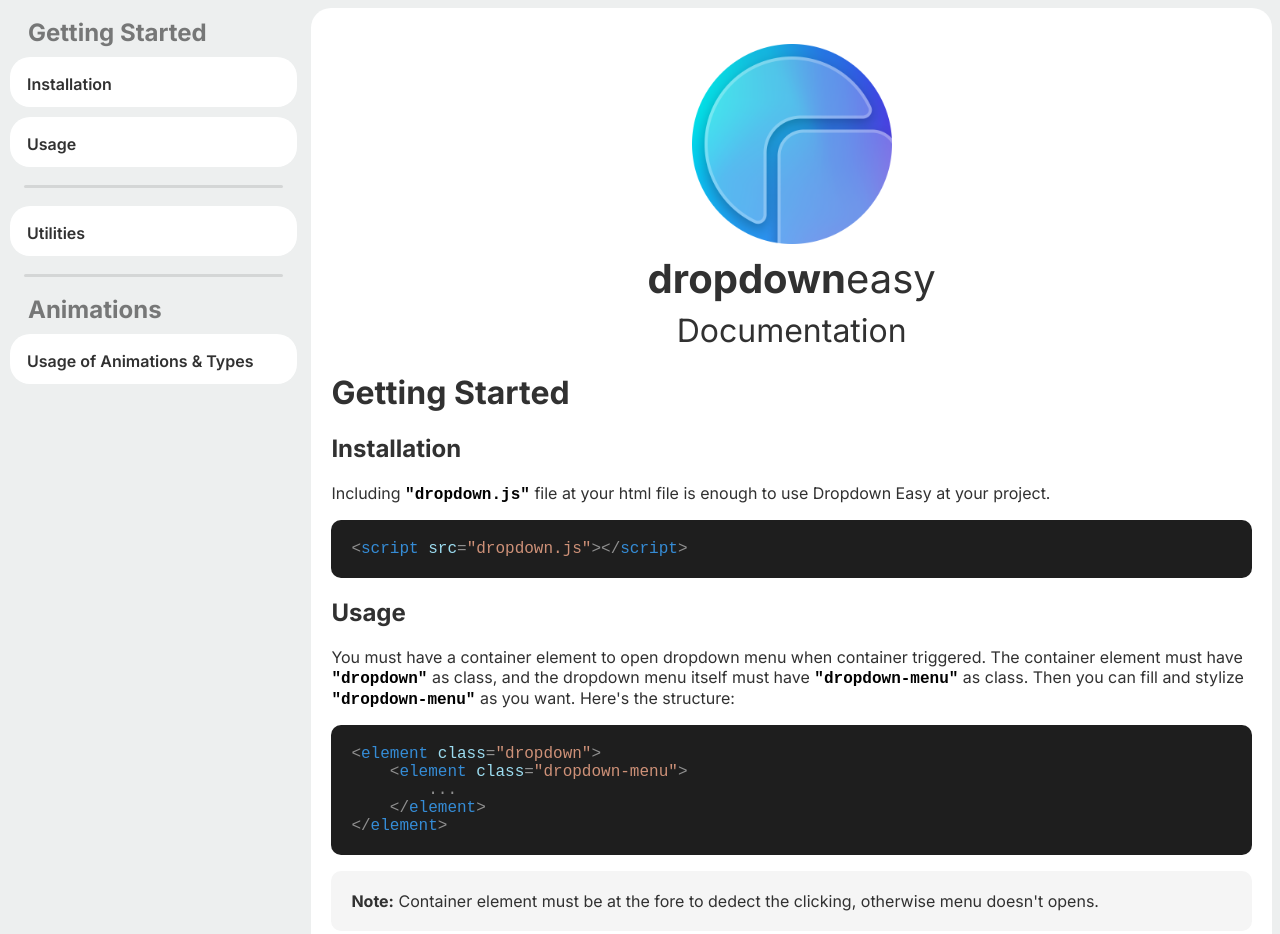
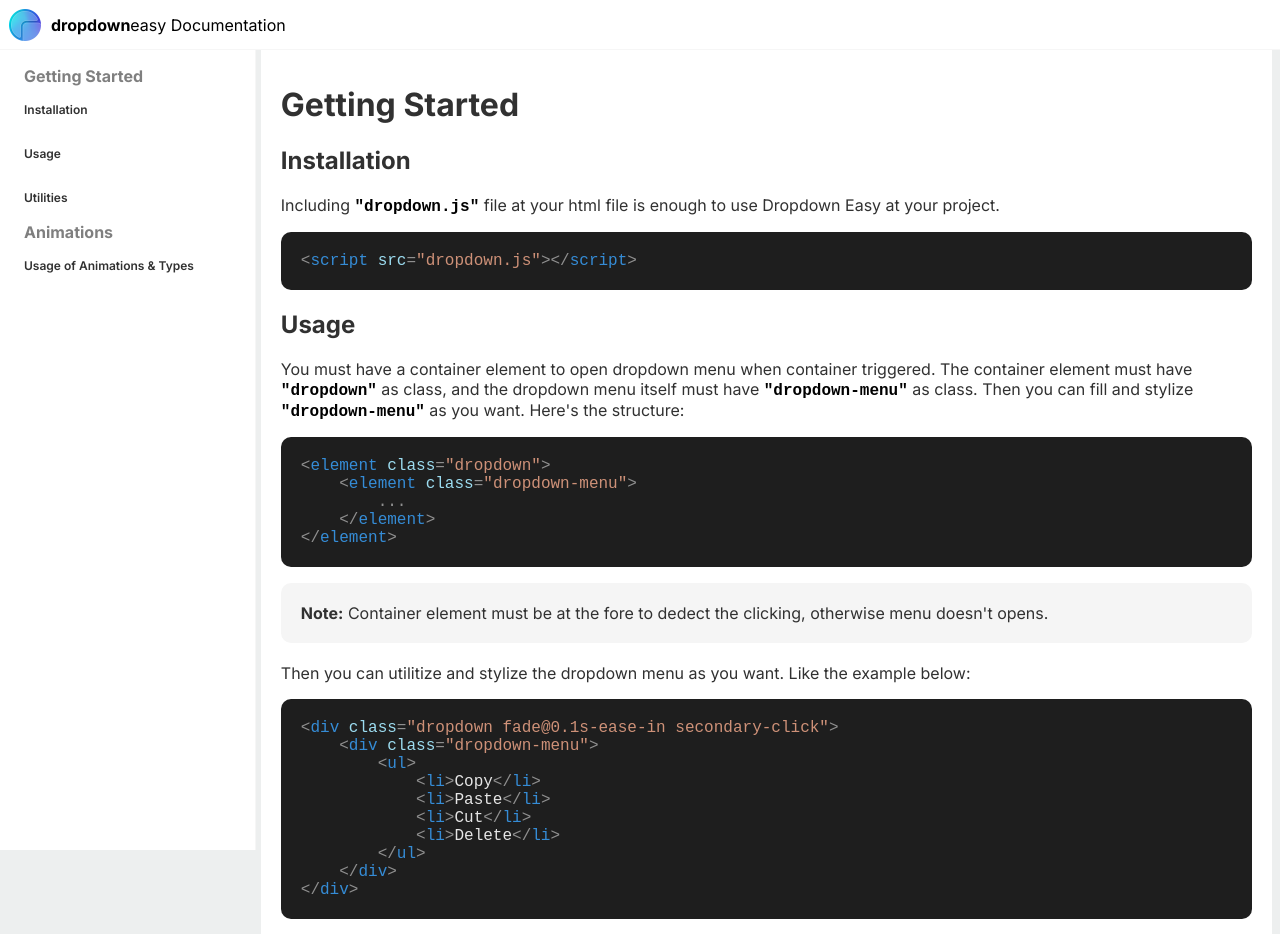
Before and after one commit to yebece/dropdowneasy, a website: page documentation/index.html in a window 1280 px wide. Shown: the top 934 px of the page. Drawn offline with Linux system fonts and the light colour scheme.

Commit message:
Updates on Documentation

```diff
--- a/documentation/index.html
+++ b/documentation/index.html
@@ -11,29 +11,31 @@
     <link rel="preconnect" href="https://fonts.gstatic.com" crossorigin>
     <link href="https://fonts.googleapis.com/css2?family=Inter:wght@100;200;300;400;500;600;700;800;900&display=swap" rel="stylesheet">
 </head>
-<body class="">
+<body>
+    <div class="header">
+
+        <img src="dropdown-easy-logo.png" style="width: 32px; height: 32px;">
+        <font><b>dropdown</b>easy
+        Documentation</font>
+    </div>
     <div class="container">
         <div class="chapters">
             <span class="chapter-group-title">Getting Started</span>
             <a href="#installation"><div class="chapter">Installation</div></a>
             <a href="#usage"><div class="chapter">Usage</div></a>
-            <hr/>
             <a href="#utilities"><div class="chapter">Utilities</div></a>
-            <hr />
             <a href="#animations"><span class="chapter-group-title">Animations</span></a>
             <a href="#usage-of-animations-n-types"><div class="chapter">Usage of Animations & Types</div></a>
 
         </div>
         <div class="page">
-<p>
-    <div style="width: 100%; font-size: 40px;" align="center">
-        <img src="dropdown-easy-logo.png" style="width: 200px; height: 200px;">
-        <br/>
-        <b>dropdown</b>easy
-        <br/>
-        <font style="font-size: 32px">Documentation</font>
-    </div>
-
+<!--
+<pre>
+<code>&lt;<span class="main">div</span> <span class="secondary">class</span>=<span class="value">"lol"</span>&gt;
+&lt;/<span class="main">div</span>&gt;</code>
+</pre>
+-->
+<p>    <br/>
     <h1>Getting Started</h1>
     <h2 id="installation">Installation</h2>
 Including <code>"dropdown.js"</code> file at your html file is enough to use Dropdown Easy at your project.
@@ -127,7 +129,7 @@ You can add menus opening&closing animations. There is 6 types of animations and
 &lt;/<span class="main">element</span>&gt;</code>
 </pre>
 <div class="note">
-    <b>Known Issue:</b> <code>cubic-bezier</code> isn't working right now, will be fixed at next releases.
+    <b>Note:</b> To use <code>cubic-bezier</code> there mustn't be spaces between values.
 </div>
 <br/>
 Default duration value is <code>0.2s</code>, default timing-function is <code>"ease"</code>.
@@ -199,6 +201,45 @@ Transition between 0%-100% opacity and 30px-0px blur.
         scroll-behavior: smooth;
     }
 
+
+    ::-webkit-scrollbar-track {
+        background: #00000000;
+    }
+
+    ::-webkit-scrollbar-thumb {
+        background: rgba(0, 0, 0, 0.151);
+        transition: all 0.2s;
+        border-radius: var(--radius-small);
+    }
+
+    ::-webkit-scrollbar-thumb:hover {
+        background: rgba(0, 0, 0, 0.302);
+        transition: all 0.2s;
+    }
+
+    ::-webkit-scrollbar {
+        width: 8px;
+        height: 8px;
+        margin: 5px;
+    }
+
+    .header{
+        width: 100%;
+        height: 50px;
+        position: fixed;
+        left: 0px;
+        top: 0px;
+        padding: 9px;
+        box-sizing: border-box;
+
+        display: flex;
+        align-items: center;
+        gap: 10px;
+
+        background: #FFFFFF;
+        border-bottom: 1px solid rgba(237, 237, 237, 0.5);
+    }
+
     .container{
         width: 100%;
         height: 100%;
@@ -214,7 +255,7 @@ Transition between 0%-100% opacity and 30px-0px blur.
     }
 
     hr{
-        height: 3px;
+        height: 2px;
         width: 90%;
         margin-left: 5%;
         border: none;
@@ -223,15 +264,18 @@ Transition between 0%-100% opacity and 30px-0px blur.
     }
 
     .chapters{
-        width: 24%;
+        width: 20%;
+        height: 100%;
         padding: 10px;
-        border-radius: 20px;
         position: fixed;
+        top: 50px;
         left: 0;
         box-sizing: border-box;
         display: flex;
+        gap: 4px;
         flex-direction: column;
-        gap: 10px;
+        background: #fff;
+        border-right: 1px solid #F6F6F6;
     }
 
     .context-menu{
@@ -248,27 +292,31 @@ Transition between 0%-100% opacity and 30px-0px blur.
     }
 
     .chapter-group-title{
-        font-size: 1.5rem;
+        font-size: 16px;
         font-weight: bold;
         color: rgba(0, 0, 0, 0.5);
-        margin-left: 18px;
+        margin-left: 14px;
+        padding-top: 6px;
     }
 
     .chapter{
         width: 100%;
-        height: 50px;
+        height: 40px;
         background-color: #fff;
         font-weight: 600;
-        font-size: 16px;
-        padding: 17px;
+        font-size: 12px;
+        line-height: 14px;
+        border-radius: 12px;
+        padding-left: 14px;
         box-sizing: border-box;
-        border-radius: 20px;
+        display: flex;
+        align-items: center;
         cursor: pointer;
         transition: all 0.05s;
     }
 
     .chapter:hover{
-        background-color: #ffffff80;
+        background-color: #EEEEEE;
         transition: all 0.05s;
     }
 
@@ -279,9 +327,9 @@ Transition between 0%-100% opacity and 30px-0px blur.
     }
 
     .page{
-        width: 76%;
+        width: 80%;
         padding: 20px;
-        border-radius: 20px;
+        border-radius: 14px;
         background-color: #fff;
         box-sizing: border-box;
     }
```
